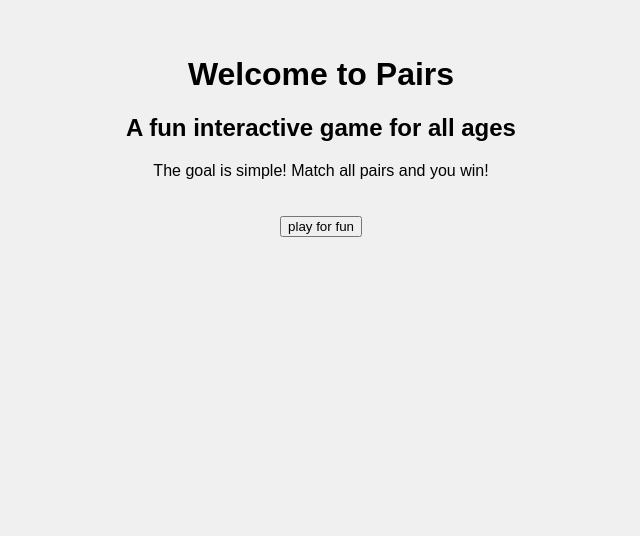
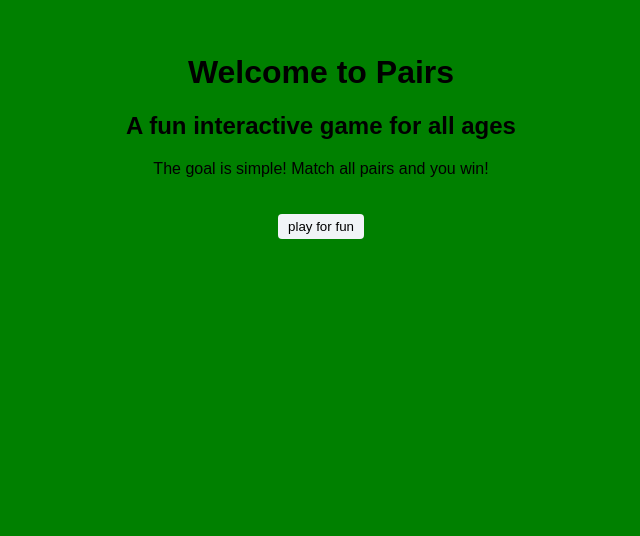
Before and after one commit to AlexanderMarriott/milestone-project-2, a plain HTML site: page index.html in a window 1280 px wide. Shown: the part 264-800 px from the top of the page, without its empty margins (319-959 px from the left). Drawn offline with Linux system fonts and the light colour scheme; some packages are replaced by stand-ins of ours; a script that the page names is missing.

Commit message:
added button styling

```diff
--- a/home.styles.css
+++ b/home.styles.css
@@ -11,10 +11,27 @@ body {
   height: 100vh;
   width: 100vw;
   margin: 0;
-  background-color: #f0f0f0;
+  background-color: green;
   font-family: Arial, sans-serif;
 }
 .description {
   text-align: center;
   margin-bottom: 20px;
 }
+
+#playButton {
+  display: inline-block;
+  padding: 5px 10px;
+  color: #000000;
+  background-color: #f1f4f7;
+  border: none;
+  border-radius: 4px;
+  text-decoration: none;
+  text-align: center;
+  transition: background-color 0.3s ease;
+  cursor: pointer;
+}
+
+#playButton:hover {
+  background-color: #e4e7ea;
+}
```
